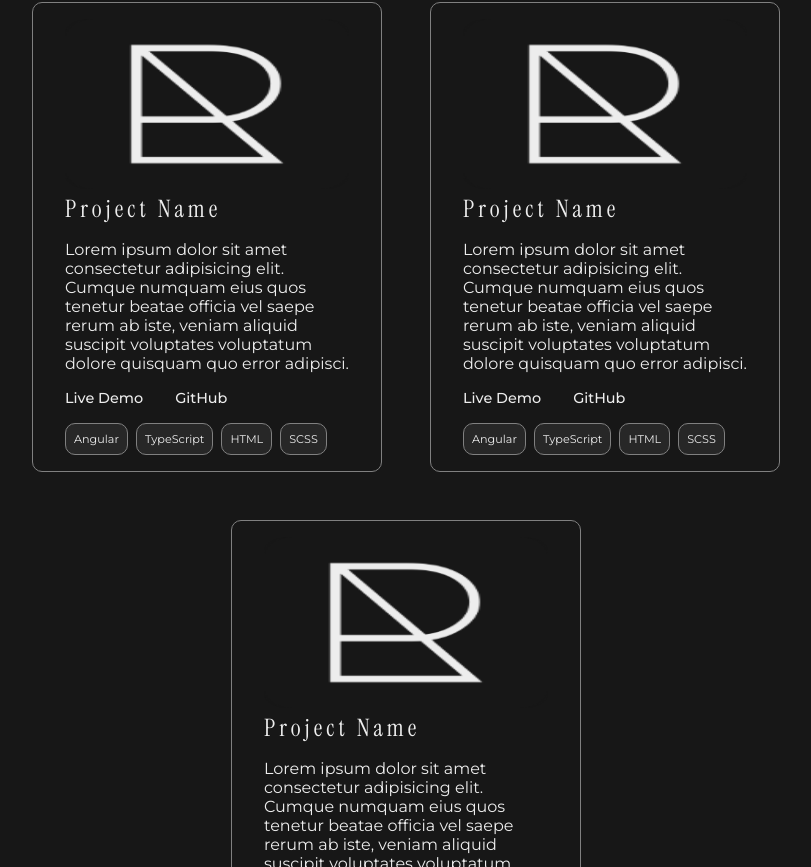
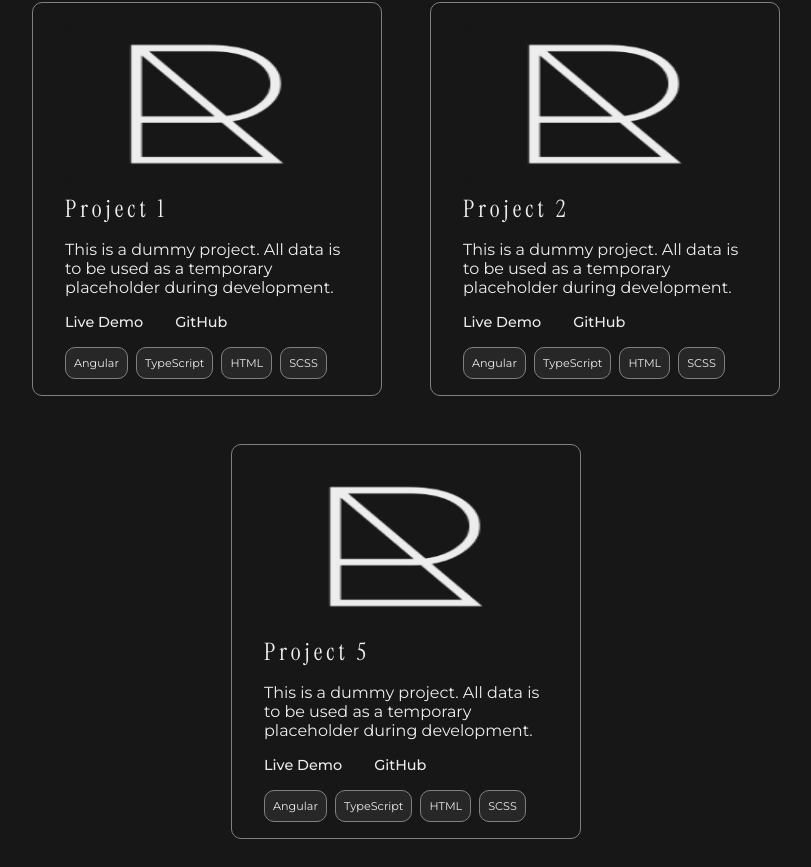
Before and after one commit to rssv384/personal-website, an Angular app: page / in a window 1280 px wide. Shown: the part 953-1820 px from the top of the page, without its empty margins (234-1045 px from the left). Built offline with nearby package versions, Linux system fonts and the light colour scheme; no server answers.

Commit message:
Projects component, model and service with dummy data

```diff
--- a/src/app/homepage/homepage.component.html
+++ b/src/app/homepage/homepage.component.html
@@ -13,9 +13,9 @@
 <section id="featuredProjects">
   <h2>Featured Projects</h2>
   <div>
-    <app-project-card></app-project-card>
-    <app-project-card></app-project-card>
-    <app-project-card></app-project-card>
+    @for (project of featuredProjects; track $index) {
+      <app-project-card [project]="project"></app-project-card>
+    }
   </div>
   <a routerLink="projects">
     <button class="solid">See all projects ></button>
--- a/src/app/homepage/homepage.component.scss
+++ b/src/app/homepage/homepage.component.scss
@@ -25,10 +25,10 @@
 
 #featuredProjects {
   div {
-    @include flex-row;
-    flex-wrap: wrap;
-    justify-content: center;
-    padding: 2rem 0;
-    gap: 3rem;
+    @include projects-list;
+    // @include flex-row;
+    // flex-wrap: wrap;
+    // justify-content: center;
+    // padding: 2rem 0; // gap: 3rem;
   }
 }
--- a/src/app/homepage/homepage.component.ts
+++ b/src/app/homepage/homepage.component.ts
@@ -1,6 +1,8 @@
-import { Component } from '@angular/core';
+import { Component, inject } from '@angular/core';
 import { RouterLink } from '@angular/router';
 import { ProjectCardComponent } from '../projects/project-card/project-card.component';
+import { Project } from '../projects/project.model';
+import { ProjectsService } from '../projects/projects.service';
 
 @Component({
   selector: 'app-homepage',
@@ -8,4 +10,7 @@ import { ProjectCardComponent } from '../projects/project-card/project-card.comp
   templateUrl: './homepage.component.html',
   styleUrl: './homepage.component.scss',
 })
-export class HomepageComponent {}
+export class HomepageComponent {
+  private projectsService = inject(ProjectsService);
+  featuredProjects = this.projectsService.featuredProjects;
+}
--- a/src/app/projects/project-card/project-card.component.html
+++ b/src/app/projects/project-card/project-card.component.html
@@ -1,23 +1,21 @@
 <div class="card">
   <div class="project-img">
-    <img src="icon.png" alt="Project preview" />
+    <img [src]="project().imgSrc" alt="Project preview" />
   </div>
-  <h4>Project Name</h4>
+  <h4>{{ project().title }}</h4>
   <p>
-    Lorem ipsum dolor sit amet consectetur adipisicing elit. Cumque numquam eius
-    quos tenetur beatae officia vel saepe rerum ab iste, veniam aliquid suscipit
-    voluptates voluptatum dolore quisquam quo error adipisci.
+    {{ project().description }}
   </p>
   <div class="links">
-    <a href="#">Live Demo</a>
-    <a href="#">GitHub</a>
+    @if (project().liveDemoLink) {}
+    <a [href]="project().liveDemoLink">Live Demo</a>
+    <a [href]="project().githubRepoLink">GitHub</a>
   </div>
   <div class="tags">
     <ul>
-      <li>Angular</li>
-      <li>TypeScript</li>
-      <li>HTML</li>
-      <li>SCSS</li>
+      @for (tech of project().technologies; track $index) {
+        <li>{{ tech }}</li>
+      }
     </ul>
   </div>
 </div>
--- a/src/app/projects/project-card/project-card.component.scss
+++ b/src/app/projects/project-card/project-card.component.scss
@@ -5,6 +5,10 @@
   border: 1px solid grey;
   border-radius: 10px;
   padding: 1rem 2rem;
+
+  @include md-dev {
+    width: 250px;
+  }
 }
 .project-img {
   width: 100%;
--- a/src/app/projects/project-card/project-card.component.ts
+++ b/src/app/projects/project-card/project-card.component.ts
@@ -1,11 +1,12 @@
-import { Component } from '@angular/core';
+import { Component, input } from '@angular/core';
+import { Project } from '../project.model';
 
 @Component({
   selector: 'app-project-card',
   imports: [],
   templateUrl: './project-card.component.html',
-  styleUrl: './project-card.component.scss'
+  styleUrl: './project-card.component.scss',
 })
 export class ProjectCardComponent {
-
+  project = input.required<Project>();
 }
--- a/src/app/projects/projects.component.html
+++ b/src/app/projects/projects.component.html
@@ -1 +1,18 @@
-<p>projects works!</p>
+<section>
+  <div class="main-container">
+    <div class="section-headings">
+      <h2>My Projects</h2>
+      <p>
+        Here's a collection of some of my personal projects, showcasing my work
+        as a software engineer. Whether it started as a fun idea or a way to
+        practice a particular technology or concept, my main goal is always to
+        <b>learn</b>.
+      </p>
+    </div>
+    <div class="projects-container">
+      @for (p of allProjects; track $index) {
+        <app-project-card [project]="p"></app-project-card>
+      }
+    </div>
+  </div>
+</section>
--- a/src/app/projects/projects.component.scss
+++ b/src/app/projects/projects.component.scss
@@ -0,0 +1,15 @@
+@use "../shared/styles/variables" as *;
+
+.main-container {
+  @include flex-column;
+  align-items: center;
+}
+
+.section-headings {
+  text-align: center;
+  width: 60%;
+}
+
+.projects-container {
+  @include projects-list;
+}
--- a/src/app/projects/projects.component.ts
+++ b/src/app/projects/projects.component.ts
@@ -1,11 +1,15 @@
-import { Component } from '@angular/core';
+import { Component, inject } from '@angular/core';
+import { ProjectCardComponent } from './project-card/project-card.component';
+import { ProjectsService } from './projects.service';
 
 @Component({
   selector: 'app-projects',
-  imports: [],
+  imports: [ProjectCardComponent],
   templateUrl: './projects.component.html',
-  styleUrl: './projects.component.scss'
+  styleUrl: './projects.component.scss',
 })
 export class ProjectsComponent {
+  private projectsService = inject(ProjectsService);
 
+  allProjects = this.projectsService.allProjects;
 }
--- /dev/null
+++ b/src/app/projects/projects.service.ts
@@ -0,0 +1,68 @@
+import { Injectable } from '@angular/core';
+import { Project } from './project.model';
+
+@Injectable({
+  providedIn: 'root',
+})
+export class ProjectsService {
+  private dummyProjects: Project[] = [
+    {
+      title: 'Project 1',
+      description:
+        'This is a dummy project. All data is to be used as a temporary placeholder during development.',
+      githubRepoLink: 'https://github.com',
+      liveDemoLink: '#',
+      imgSrc: 'icon.png',
+      technologies: ['Angular', 'TypeScript', 'HTML', 'SCSS'],
+      featured: true,
+    },
+    {
+      title: 'Project 2',
+      description:
+        'This is a dummy project. All data is to be used as a temporary placeholder during development.',
+      githubRepoLink: 'https://github.com',
+      liveDemoLink: '#',
+      imgSrc: 'icon.png',
+      technologies: ['Angular', 'TypeScript', 'HTML', 'SCSS'],
+      featured: true,
+    },
+    {
+      title: 'Project 3',
+      description:
+        'This is a dummy project. All data is to be used as a temporary placeholder during development.',
+      githubRepoLink: 'https://github.com',
+      liveDemoLink: '#',
+      imgSrc: 'icon.png',
+      technologies: ['Angular', 'TypeScript', 'HTML', 'SCSS'],
+      featured: false,
+    },
+    {
+      title: 'Project 4',
+      description:
+        'This is a dummy project. All data is to be used as a temporary placeholder during development.',
+      githubRepoLink: 'https://github.com',
+      liveDemoLink: '#',
+      imgSrc: 'icon.png',
+      technologies: ['Angular', 'TypeScript', 'HTML', 'SCSS'],
+      featured: false,
+    },
+    {
+      title: 'Project 5',
+      description:
+        'This is a dummy project. All data is to be used as a temporary placeholder during development.',
+      githubRepoLink: 'https://github.com',
+      liveDemoLink: '#',
+      imgSrc: 'icon.png',
+      technologies: ['Angular', 'TypeScript', 'HTML', 'SCSS'],
+      featured: true,
+    },
+  ];
+
+  public get allProjects(): Project[] {
+    return this.dummyProjects;
+  }
+
+  public get featuredProjects(): Project[] {
+    return this.dummyProjects.filter((project) => project.featured);
+  }
+}
--- a/src/app/shared/styles/_variables.scss
+++ b/src/app/shared/styles/_variables.scss
@@ -48,3 +48,11 @@ $main-min-height: 90vh;
   border: 1px solid grey;
   border-radius: 10px;
 }
+
+@mixin projects-list {
+  @include flex-row;
+  flex-wrap: wrap;
+  justify-content: center;
+  padding: 2rem 0;
+  gap: 3rem;
+}
```
Also changed, not shown: src/app/projects/project.model.ts (added, +9 -0 lines).
